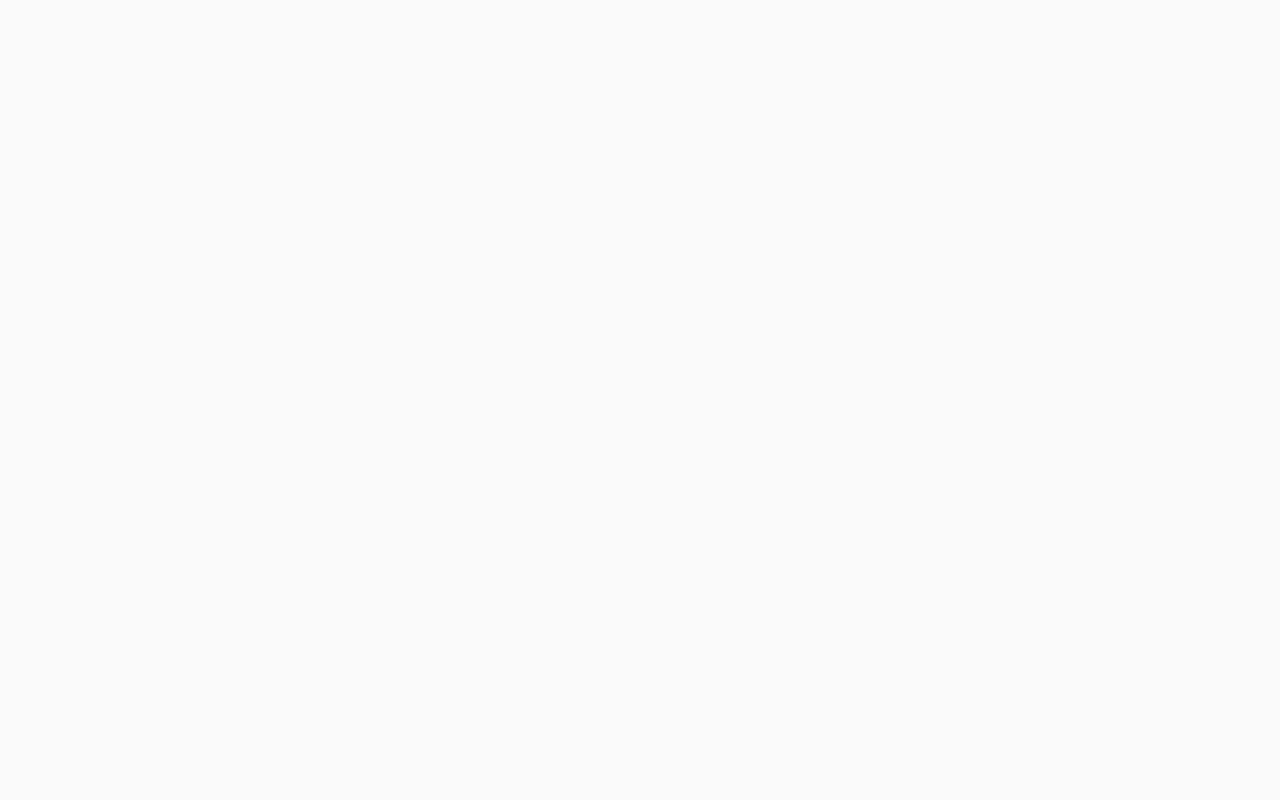
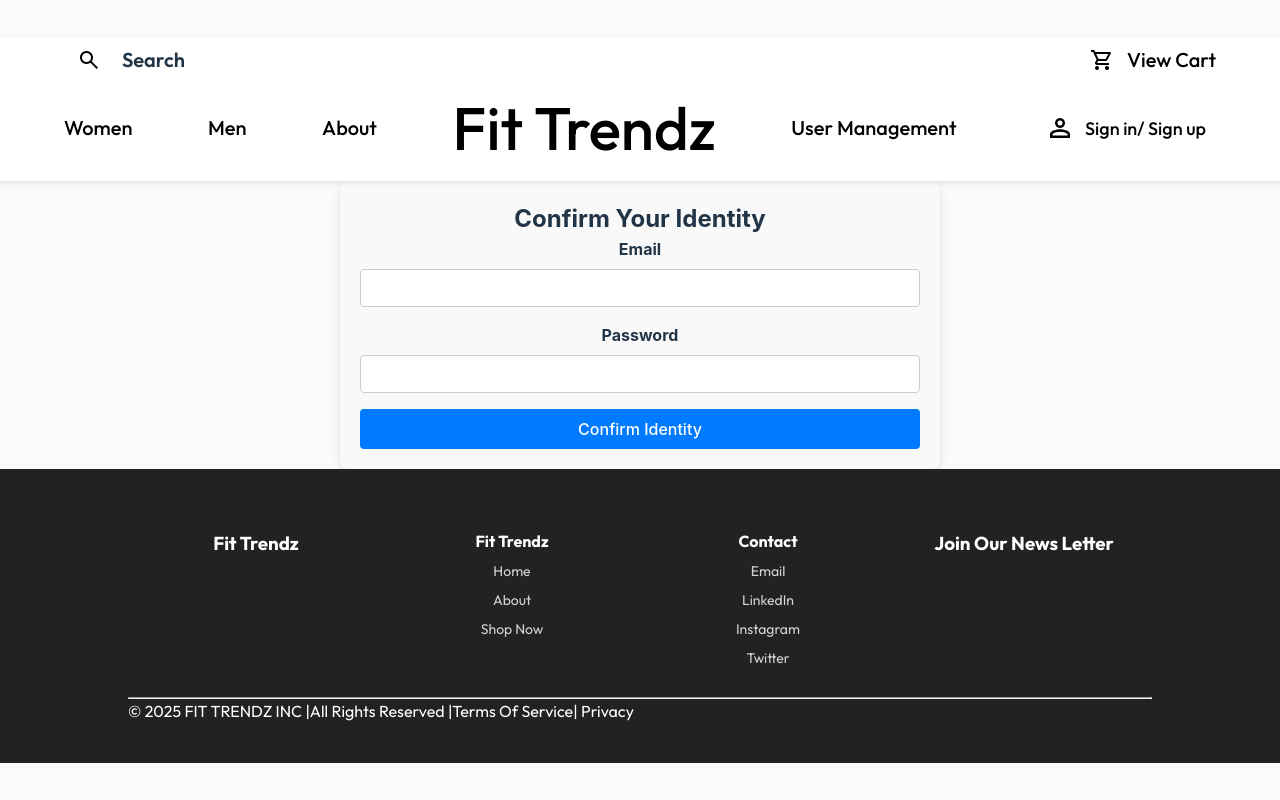
Before and after one commit to nav7FSC/FitTrendz_E-Commerce, a React (Vite) app in the folder my-app/: page /user-management in a window 1280 px wide. Before the commit this address had no page. Built offline with nearby package versions, Linux system fonts and the light colour scheme; no server answers.

Commit message:
Created the UserManagement page and implemented an identity confirmation step requiring users to enter email and password before managing their account. Added inline validation styles for email and password fields, including success and error feedback.

```diff
--- a/my-app/src/App.jsx
+++ b/my-app/src/App.jsx
@@ -8,11 +8,11 @@ import About from './pages/about'
 import SignUpPage from './pages/signup-page';
 import Cart from "./pages/cart"; // Import Cart Page
 import "./index.css";
+import UserManagementPage from "./pages/userManagement";
 
 function App() {
   return (
     <div>
-
 
       <Routes>
         <Route path = "/" index element = {<Home />} />
@@ -23,13 +23,12 @@ function App() {
         <Route path = "/cart" index element = {<Cart />} />
         <Route path = "/check-out" index element = {<Checkout />} />
         <Route path ="/signup-page" element={<SignUpPage />} />
+        <Route path="/user-management" element={<UserManagementPage />} />
       </Routes>
-
 
     </div>
   )
 
-
 }
 
 export default App;
--- a/my-app/src/components/Navbar.jsx
+++ b/my-app/src/components/Navbar.jsx
@@ -24,9 +24,15 @@ export default function Navbar(){
         {/* Main Navigation */}
         <nav className="nav">
             <Link to="/catalog" className="Women">Women</Link>
+
             <Link to="/catalog" className="Men">Men</Link>
+
+            <Link to="/about" className="about">About</Link>
+
             <Link to="/" className="Fit-Trendz-Title">Fit Trendz</Link>
-            <Link to="/about" className="about">About</Link>
+
+            {/* New User Management Link */}
+            <Link to="/user-management" className="user-management">User Management</Link>
 
             <Link to="/sign-in" className="Sign-in-Container">
                 <img src={personicon} className="person-icon" alt="User Icon"/>
--- /dev/null
+++ b/my-app/src/pages/UserManagement.jsx
@@ -0,0 +1,245 @@
+import { useState, useEffect } from "react";
+import Navbar from "../components/Navbar";
+import Footer from "../components/Footer";
+import axios from "axios";
+
+export default function UserManagementPage() {
+    const [userData, setUserData] = useState({
+        email: "",
+        password: "",
+        profilePicture: "",
+    });
+    const [errors, setErrors] = useState({});
+    const [success, setSuccess] = useState(null);
+    const [selectedFile, setSelectedFile] = useState(null);
+    const [isAuthenticated, setIsAuthenticated] = useState(false); // For identity confirmation
+    const [confirmData, setConfirmData] = useState({
+        email: "",
+        password: "",
+    }); // For email and password confirmation
+
+    useEffect(() => {
+        axios
+            .get("http://localhost:3000/api/user")
+            .then((response) => setUserData(response.data))
+            .catch((error) => console.error("Error fetching user data:", error));
+    }, []);
+
+    const validate = (name, value) => {
+        let error = "";
+        // Validate confirm identity section (email and password)
+        if (name === "email") {
+            if (!value) error = "Email is required";
+            else if (!/^[^\s@]+@[^\s@]+\.[^\s@]+$/.test(value)) error = "Invalid email format";
+        }
+
+        if (name === "password") {
+            if (!value) error = "Password is required";
+            else if (value.length < 6) error = "Password must be at least 6 characters";
+            else if (!/(?=.*[A-Z])(?=.*\d)/.test(value)) error = "Password must contain at least one uppercase letter and one number";
+        }
+
+        setErrors((prev) => ({ ...prev, [name]: error }));
+    };
+
+    const handleChange = (e) => {
+        const { name, value } = e.target;
+        if (!isAuthenticated) {
+            setConfirmData((prev) => ({ ...prev, [name]: value }));
+            validate(name, value); // Validate email and password during confirmation
+        } else {
+            setUserData((prev) => ({ ...prev, [name]: value }));
+            validate(name, value); // Validate email and password during profile edit
+        }
+    };
+
+    const handleFileChange = (e) => {
+        setSelectedFile(e.target.files[0]);
+    };
+
+    const handleConfirmSubmit = (e) => {
+        e.preventDefault();
+        if (Object.values(errors).some((error) => error)) return;
+
+        // Here, make a request to the server to verify the user's email and password
+        axios
+            .post("http://localhost:3000/api/user/verify", confirmData)
+            .then(() => {
+                setIsAuthenticated(true);
+                setSuccess("Identity confirmed. You can now edit your profile.");
+            })
+            .catch(() => {
+                setSuccess("Failed to confirm identity. Please try again.");
+            });
+    };
+
+    const handleSubmit = (e) => {
+        e.preventDefault();
+        if (Object.values(errors).some((error) => error)) return;
+
+        const formData = new FormData();
+        formData.append("email", userData.email);
+        formData.append("password", userData.password);
+        if (selectedFile) {
+            formData.append("profilePicture", selectedFile);
+        }
+
+        axios
+            .post("http://localhost:3000/api/user/update", formData)
+            .then(() => setSuccess("Profile updated successfully!"))
+            .catch(() => setSuccess("Failed to update profile."));
+    };
+
+    const styles = {
+        container: {
+            marginTop: "20px",
+            padding: "20px",
+            maxWidth: "600px",
+            margin: "0 auto",
+            backgroundColor: "#f9f9f9",
+            borderRadius: "8px",
+            boxShadow: "0 4px 8px rgba(0, 0, 0, 0.1)",
+        },
+        form: {
+            display: "flex",
+            flexDirection: "column",
+        },
+        label: {
+            marginBottom: "8px",
+            fontWeight: "bold",
+        },
+        input: {
+            marginBottom: "16px",
+            padding: "10px",
+            fontSize: "14px",
+            borderRadius: "4px",
+            border: "1px solid #ccc",
+        },
+        inputError: {
+            borderColor: "red",
+            backgroundColor: "#f8d7da",
+            color: "black",
+            outline: "2px solid red",
+        },
+        inputSuccess: {
+            borderColor: "green",
+            backgroundColor: "#d4edda",
+            color: "black",
+            outline: "2px solid green",
+        },
+        error: {
+            color: "red",
+            fontSize: "12px",
+            marginBottom: "10px",
+        },
+        success: {
+            color: "green",
+            fontSize: "14px",
+            marginTop: "20px",
+        },
+        button: {
+            padding: "10px 20px",
+            backgroundColor: "#007BFF",
+            color: "white",
+            border: "none",
+            borderRadius: "4px",
+            cursor: "pointer",
+            fontSize: "16px",
+        },
+        buttonDisabled: {
+            backgroundColor: "#ccc",
+            cursor: "not-allowed",
+        },
+    };
+
+    return (
+        <div>
+            <Navbar />
+            <div style={styles.container}>
+                <h2>{isAuthenticated ? "Manage Your Account" : "Confirm Your Identity"}</h2>
+
+                {/* Step 1: Identity Confirmation */}
+                {!isAuthenticated ? (
+                    <form style={styles.form} onSubmit={handleConfirmSubmit}>
+                        <label style={styles.label}>Email</label>
+                        <input
+                            type="email"
+                            name="email"
+                            value={confirmData.email}
+                            onChange={handleChange}
+                            style={{
+                                ...styles.input,
+                                ...(errors.email ? styles.inputError : errors.email === "" ? styles.inputSuccess : {}),
+                            }}
+                        />
+                        {errors.email && <p style={styles.error}>{errors.email}</p>}
+
+                        <label style={styles.label}>Password</label>
+                        <input
+                            type="password"
+                            name="password"
+                            value={confirmData.password}
+                            onChange={handleChange}
+                            style={{
+                                ...styles.input,
+                                ...(errors.password ? styles.inputError : errors.password === "" ? styles.inputSuccess : {}),
+                            }}
+                        />
+                        {errors.password && <p style={styles.error}>{errors.password}</p>}
+
+                        <button type="submit" style={styles.button}>
+                            Confirm Identity
+                        </button>
+                    </form>
+                ) : (
+                    /* Step 2: Edit Profile (after identity confirmation) */
+                    <form style={styles.form} onSubmit={handleSubmit}>
+                        <label style={styles.label}>Email</label>
+                        <input
+                            type="email"
+                            name="email"
+                            value={userData.email}
+                            onChange={handleChange}
+                            style={{
+                                ...styles.input,
+                                ...(errors.email ? styles.inputError : errors.email === "" ? styles.inputSuccess : {}),
+                            }}
+                        />
+                        {errors.email && <p style={styles.error}>{errors.email}</p>}
+
+                        <label style={styles.label}>New Password (Optional)</label>
+                        <input
+                            type="password"
+                            name="password"
+                            placeholder="Enter new password"
+                            value={userData.password}
+                            onChange={handleChange}
+                            style={{
+                                ...styles.input,
+                                ...(errors.password ? styles.inputError : errors.password === "" ? styles.inputSuccess : {}),
+                            }}
+                        />
+                        {errors.password && <p style={styles.error}>{errors.password}</p>}
+
+                        <label style={styles.label}>Profile Picture</label>
+                        <input type="file" onChange={handleFileChange} style={styles.input} />
+
+                        <button
+                            type="submit"
+                            style={{
+                                ...styles.button,
+                                ...(Object.values(errors).some((error) => error) ? styles.buttonDisabled : {}),
+                            }}
+                            disabled={Object.values(errors).some((error) => error)}
+                        >
+                            Update Profile
+                        </button>
+                    </form>
+                )}
+
+                {success && <p style={styles.success}>{success}</p>}
+            </div>
+            <Footer />
+        </div>
+    );
+}
```
Also changed, not shown: 1 other file (tests, documents, lock files or other folders).
